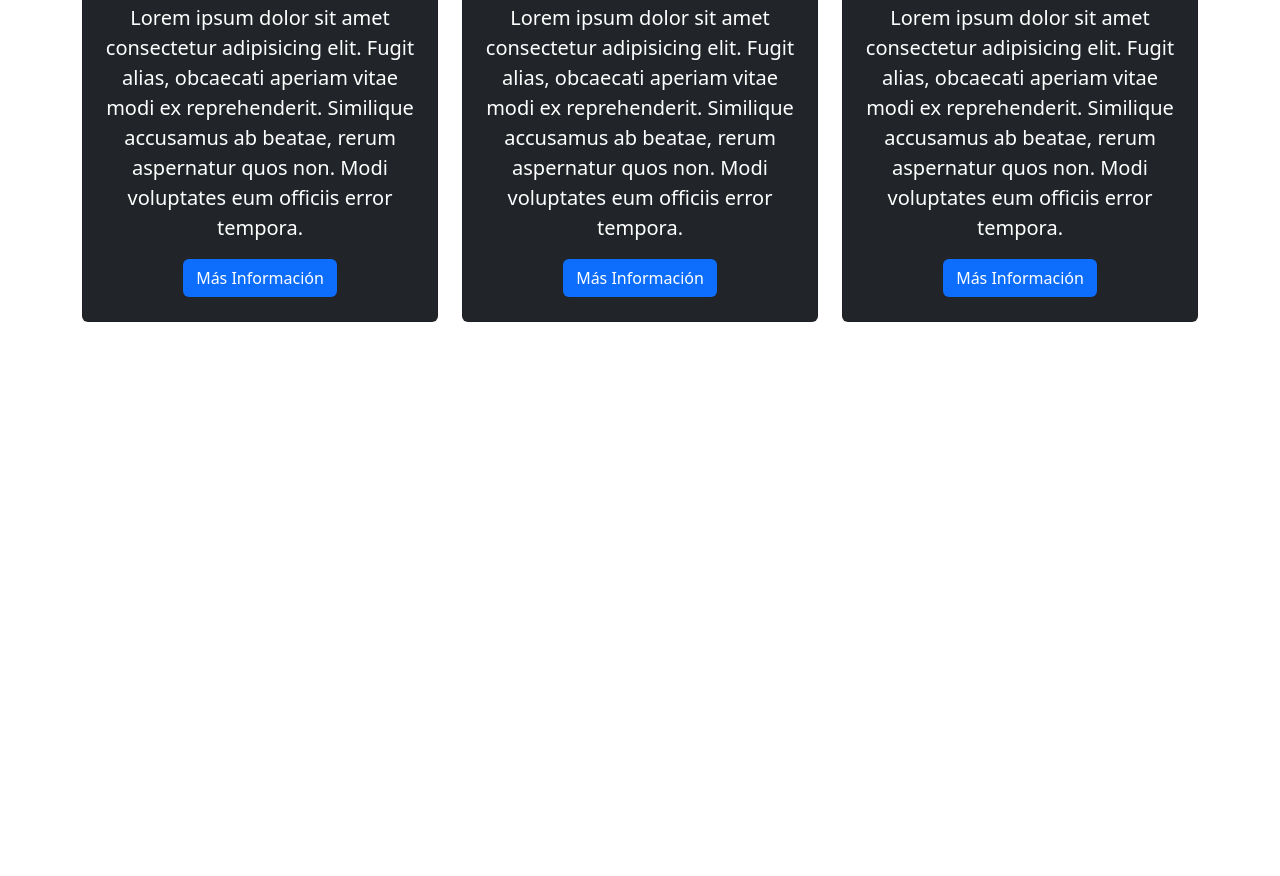
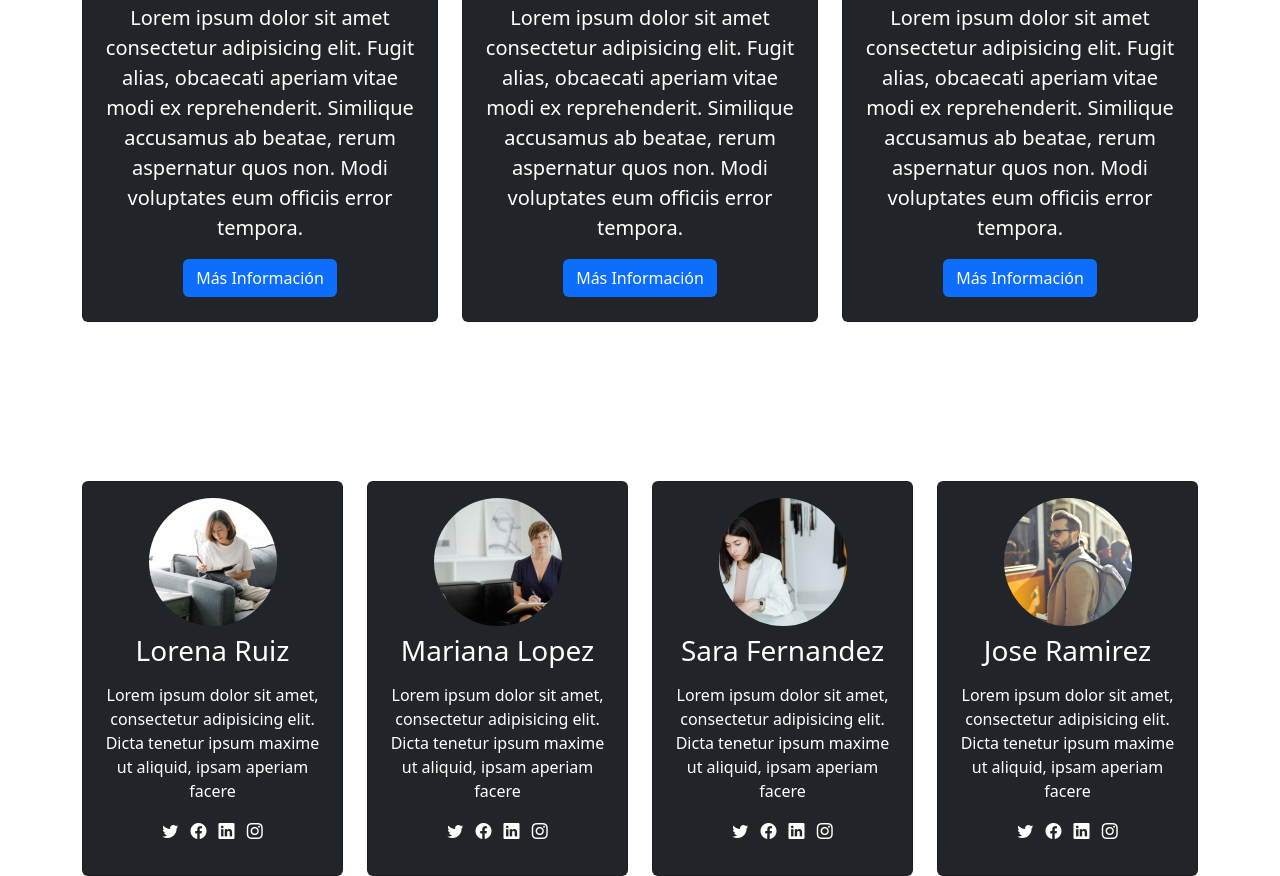
Before and after one commit to Jonatan-R-Villalva/devs-beach, a plain HTML site: page index.html in a window 1280 px wide. Shown: the part 2336-3212 px from the top of the page. Before the commit the page ends 2658 px from the top, so only its background shows below. Drawn offline with nearby package versions, Linux system fonts and the light colour scheme.

Commit message:
creando la seccion de equipo

```diff
--- a/index.html
+++ b/index.html
@@ -298,6 +298,100 @@
             </div>
         </div>
     </section>
+    <!--EQUIPO-->
+    <section class="team section-padding">
+        <div class="container">
+            <div class="row">
+                <div class="col-md-12">
+                    <div class="section-header text-center text-white pb-5">
+                        <h2>Asesores</h2>
+                        <p>
+                            Lorem ipsum dolor sit amet consectetur, adipisicing elit.
+                            Sapiente, nemo exercitationem eum aspernatur earum totam sit quis
+                            cupiditate mollitia iste quidem officiis, nihil
+                            temporibus modi autem fugiat, reprehenderit molestias repellat?
+                        </p>
+                    </div>
+                </div>
+            </div>
+            <div class="row">
+                <div class="col-12 col-md-6 col-lg-3">
+                    <div class="card text-center bg-dark">
+                        <div class="card-body text-white">
+                            <img src="img/team-1.jpg" class="img-fluid rounded-circle" alt="team1">
+                            <h3 class="card-title py-2">Lorena Ruiz</h3>
+                            <p class="card-text">
+                                Lorem ipsum dolor sit amet, consectetur adipisicing elit.
+                                Dicta tenetur ipsum maxime ut aliquid, ipsam aperiam facere
+                            </p>
+                            <p class="socials">
+                                <i class="bi bi-twitter text-white mx-1"></i>
+                                <i class="bi bi-facebook text-white mx-1"></i>
+                                <i class="bi bi-linkedin text-white mx-1"></i>
+                                <i class="bi bi-instagram text-white mx-1"></i>
+                            </p>
+                        </div>
+                    </div>
+                </div>
+                <div class="col-12 col-md-6 col-lg-3">
+                    <div class="card text-center bg-dark">
+                        <div class="card-body text-white">
+                            <img src="img/team-2.jpg" class="img-fluid rounded-circle" alt="team1">
+                            <h3 class="card-title py-2">Mariana Lopez</h3>
+                            <p class="card-text">
+                                Lorem ipsum dolor sit amet, consectetur adipisicing elit.
+                                Dicta tenetur ipsum maxime ut aliquid, ipsam aperiam facere
+                            </p>
+                            <p class="socials">
+                                <i class="bi bi-twitter text-white mx-1"></i>
+                                <i class="bi bi-facebook text-white mx-1"></i>
+                                <i class="bi bi-linkedin text-white mx-1"></i>
+                                <i class="bi bi-instagram text-white mx-1"></i>
+                            </p>
+                        </div>
+                    </div>
+                </div>
+                <div class="col-12 col-md-6 col-lg-3">
+                    <div class="card text-center bg-dark">
+                        <div class="card-body text-white">
+                            <img src="img/team-3.jpg" class="img-fluid rounded-circle" alt="team1">
+                            <h3 class="card-title py-2">Sara Fernandez</h3>
+                            <p class="card-text">
+                                Lorem ipsum dolor sit amet, consectetur adipisicing elit.
+                                Dicta tenetur ipsum maxime ut aliquid, ipsam aperiam facere
+                            </p>
+                            <p class="socials">
+                                <i class="bi bi-twitter text-white mx-1"></i>
+                                <i class="bi bi-facebook text-white mx-1"></i>
+                                <i class="bi bi-linkedin text-white mx-1"></i>
+                                <i class="bi bi-instagram text-white mx-1"></i>
+                            </p>
+                        </div>
+                    </div>
+                </div>
+                <div class="col-12 col-md-6 col-lg-3">
+                    <div class="card text-center bg-dark">
+                        <div class="card-body text-white">
+                            <img src="img/team-4.jpg" class="img-fluid rounded-circle" alt="team1">
+                            <h3 class="card-title py-2">Jose Ramirez</h3>
+                            <p class="card-text">
+                                Lorem ipsum dolor sit amet, consectetur adipisicing elit.
+                                Dicta tenetur ipsum maxime ut aliquid, ipsam aperiam facere
+                            </p>
+                            <p class="socials">
+                                <i class="bi bi-twitter text-white mx-1"></i>
+                                <i class="bi bi-facebook text-white mx-1"></i>
+                                <i class="bi bi-linkedin text-white mx-1"></i>
+                                <i class="bi bi-instagram text-white mx-1"></i>
+                            </p>
+                        </div>
+                    </div>
+                </div>
+            </div>
+        </div>
+    </section>
+    <!--CONTACTO-->
+
 
     <script
     src="https://cdn.jsdelivr.net/npm/bootstrap@5.3.0/dist/js/bootstrap.bundle.min.js"
```
